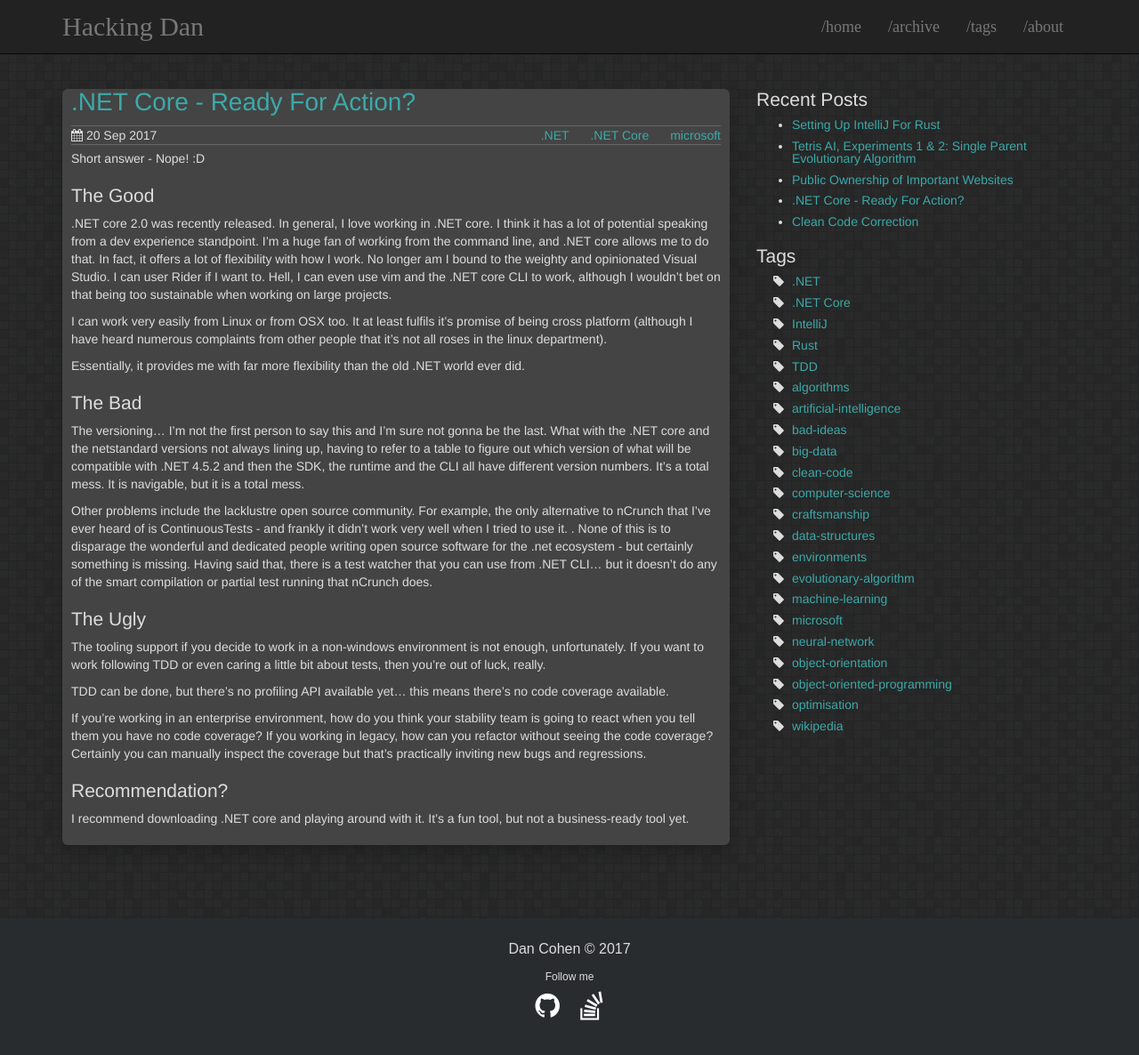
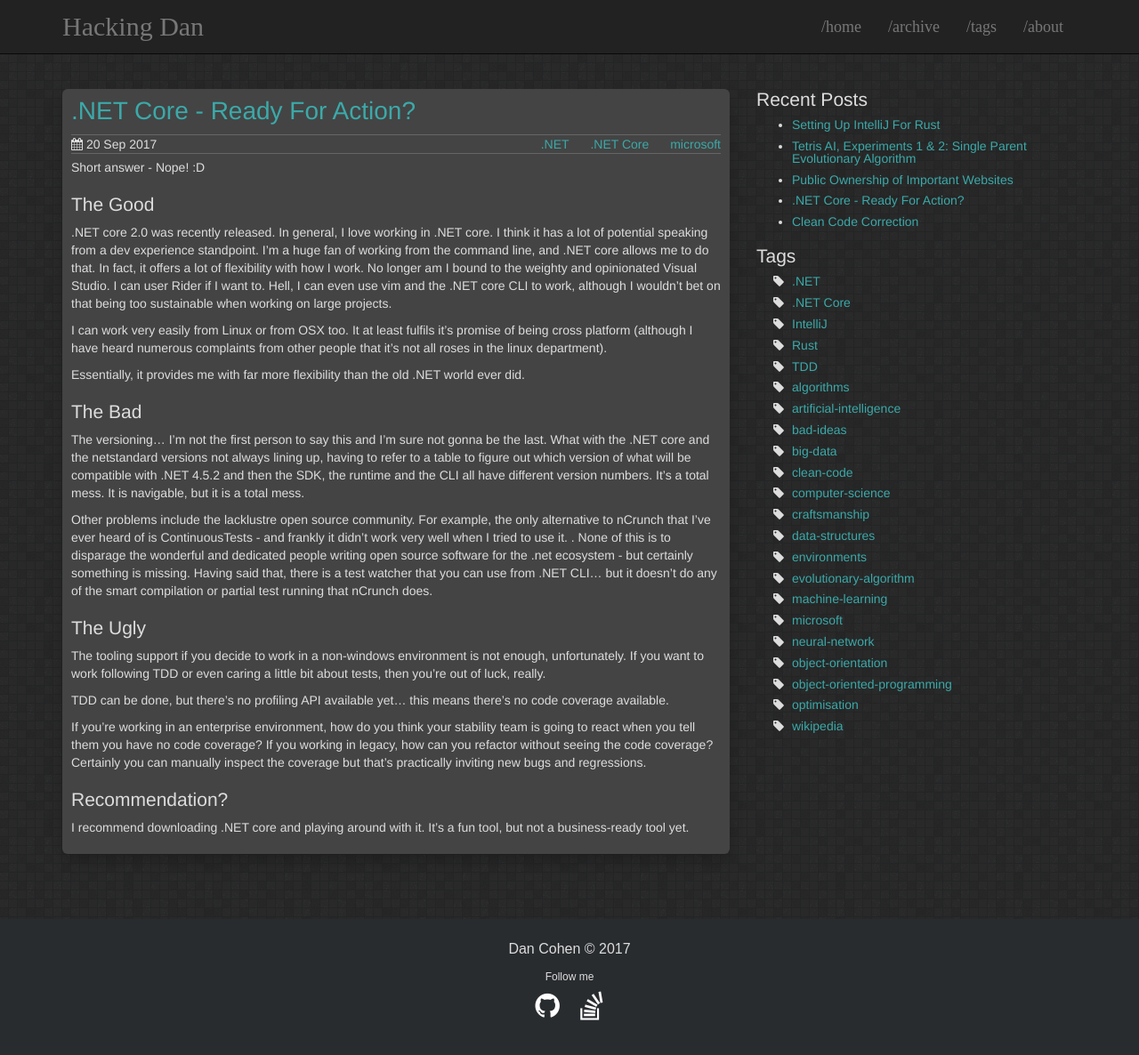
Before and after one commit to cohen990/cohen990.github.io, a Jekyll site: the page built from _posts/2017-09-20-dot-net-core-ready-for-action.md, in a window 1280 px wide and 1210 px high. Shown: the top 1186 px of the window at 89% size. Built offline with Jekyll 4.4.1, drawn with Linux system fonts in a browser that asks for light colours.

Commit message:
Update theme.scss

```diff
--- a/assets/css/theme.scss
+++ b/assets/css/theme.scss
@@ -47,6 +47,10 @@ body {
   border: 0;
   border-radius: 6px;
   padding: 0px 10px 10px 10px;
+
+  h1 {
+    padding-top:10px;
+  }
 }
 .main-page {
   width: 75%;
```
